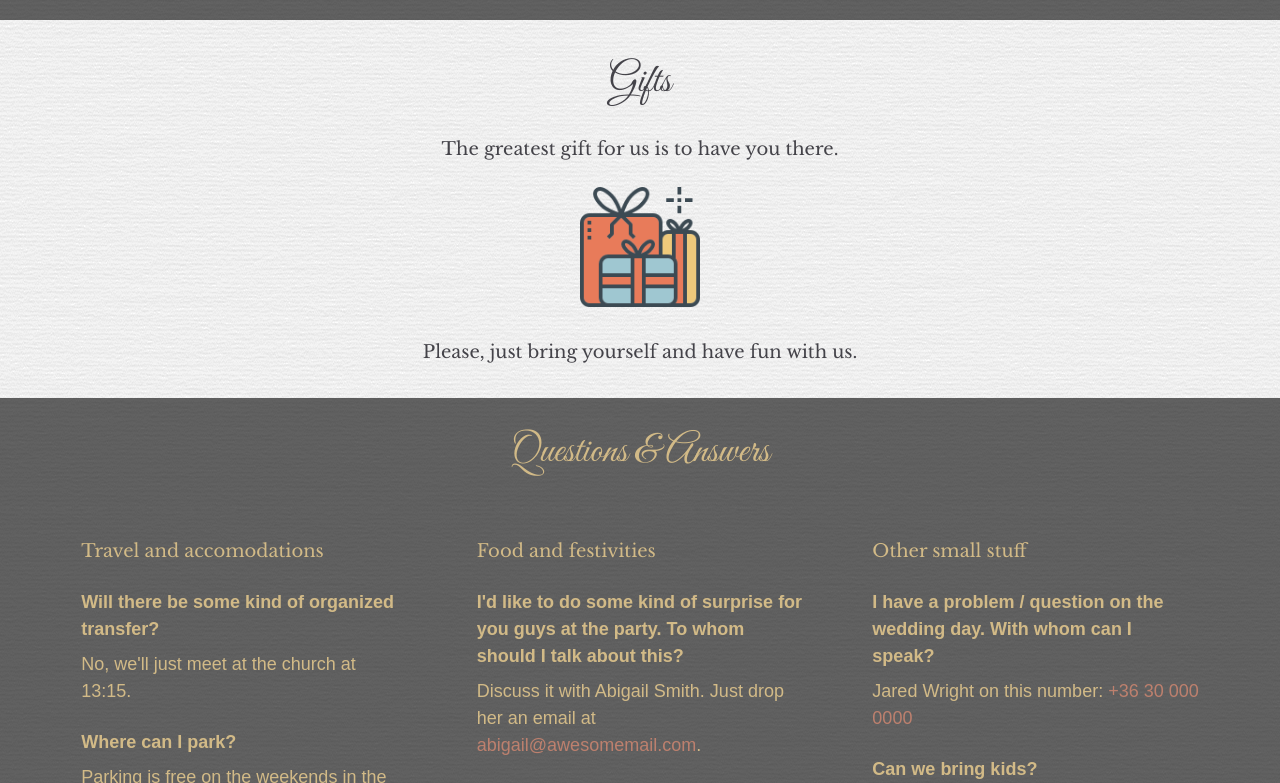
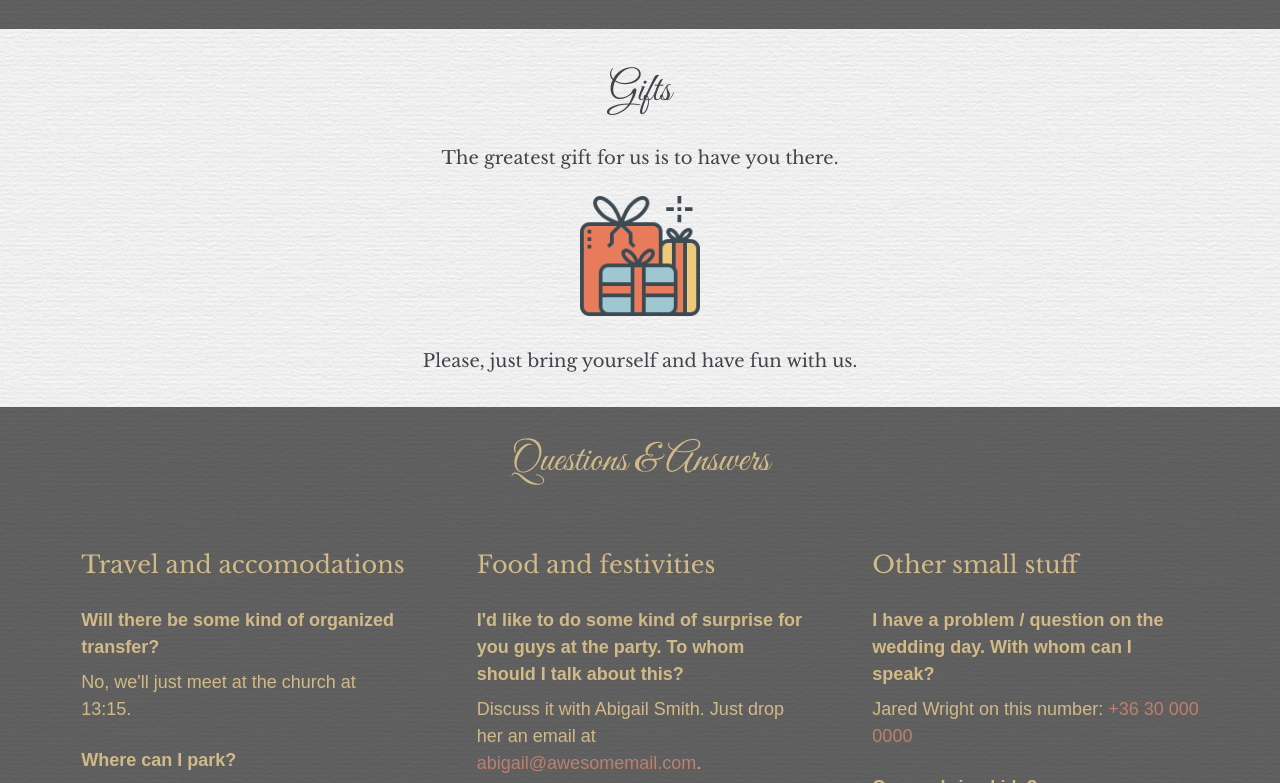
Before and after one commit to Mickk77/Wedding-site, a plain HTML site: page index.html in a window 1280 px wide. Shown: the part 1702-2485 px from the top of the page. Drawn offline with nearby package versions, Linux system fonts and the light colour scheme.

Commit message:
really finished

```diff
--- a/index.html
+++ b/index.html
@@ -5,12 +5,13 @@
     <meta http-equiv="X-UA-Compatible" content="IE=edge">
     <meta name="viewport" content="width=device-width, initial-scale=1.0">
     <title>Zoe & Alex</title>
-    <link rel="shortcut icon" type="image" href="img/title.png">
+    <link rel="shortcut icon" type="image/x-icon" href="img/title.png">
     <link rel="stylesheet" href="https://cdnjs.cloudflare.com/ajax/libs/meyer-reset/2.0/reset.css">
     <link rel="preconnect" href="https://fonts.gstatic.com" crossorigin>
     <link href="https://fonts.googleapis.com/css2?family=Great+Vibes&family=Libre+Baskerville&family=Mulish&display=swap" rel="stylesheet">
     <link rel="stylesheet" href="style.css">
 </head>
+<body>
 <header class="cover">
 <div class="header">
     <div class="headerContent">
@@ -18,9 +19,9 @@
           <h1>Zoe & Alex</h1>
         <span class="date">August 1, 2018</span>
     </div>
-</div>
+  </div>
 </header>
-<body>
+
     <main>
         <section class="locations">
             <h2>Locations</h2>
@@ -86,7 +87,7 @@
             <div class="topics">
                 <h3>Other small stuff</h3>
                 <p class="question">I have a problem / question on the wedding day. With whom can I speak?</p>
-                <p class="answer">Jared Wright on this number: <a href="tel:+36 30 000 0000">+36 30 000 0000</a></p>
+                <p class="answer">Jared Wright on this number: <a href="tel:+36300000000">+36 30 000 0000</a></p>
                 <p class="question">Can we bring kids?</p>
                 <p class="answer">Sure! We planned a whole toy / sweets corner for them.</p>
                 <p class="question">How do you feel about dogs? Can I bring mine?</p>
@@ -96,7 +97,7 @@
             <section class="contact">
                 <h2>Contact</h2>
                 <p>If you have any questions feel free to call / write us.</p>
-                <p>Phone: <a href="tel:+36 30 000 0000">+36 30 000 0000</a> (Zoe) / <a href="tel:+36 30 000 0000">+36 30 000 0000</a> (Alex)</p>
+                <p>Phone: <a href="tel:+36300000000">+36 30 000 0000</a> (Zoe) / <a href="tel:+36300000000">+36 30 000 0000</a> (Alex)</p>
                 <p>Email: <a href="email:zoeandaley@awesomemail.com">zoeandalex@awesomemail.com</a></p>
             </section>
     </main>
--- a/style.css
+++ b/style.css
@@ -26,7 +26,7 @@ h2 {
     font-size: 2.5rem;
 }
 h3 {
-    font-size: 1,5rem;
+    font-size: 1.5rem;
 }
 a {
     text-decoration: none;
```
